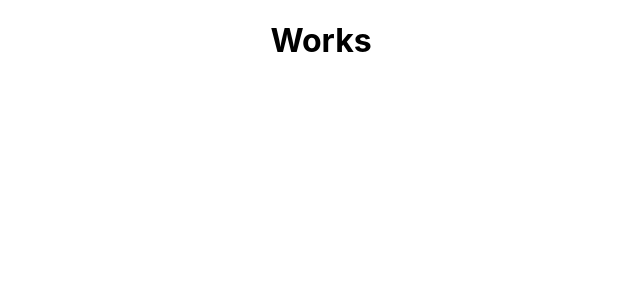
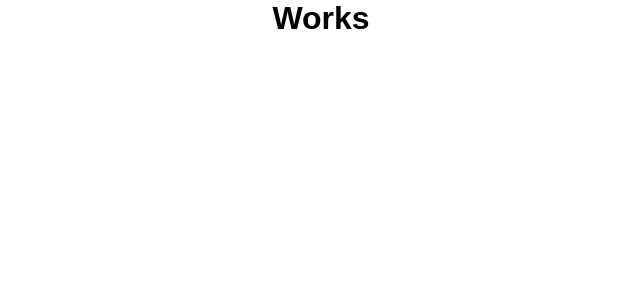
Before and after one commit to AlexSumenko/shopping-list, a React (Create React App) app: page / in a window 1280 px wide. Shown: the top 300 px of the page, without its empty margins (319-959 px from the left). Built offline with nearby package versions, Linux system fonts and the light colour scheme.

Commit message:
add fetch service and api base url

```diff
--- /dev/null
+++ b/src/assets/styles/_variables.scss
@@ -0,0 +1,9 @@
+// COLORS
+
+$shl-background-color: white;
+$shl-main-color: black;
+
+// DIMENSIONS
+
+$shl-max-body-width: 1366px;
+$shl-min-body-width: 320px;
--- a/src/index.scss
+++ b/src/index.scss
@@ -1,13 +1,18 @@
-body {
-  margin: 0;
-  font-family: -apple-system, BlinkMacSystemFont, 'Segoe UI', 'Roboto', 'Oxygen',
-    'Ubuntu', 'Cantarell', 'Fira Sans', 'Droid Sans', 'Helvetica Neue',
-    sans-serif;
-  -webkit-font-smoothing: antialiased;
-  -moz-osx-font-smoothing: grayscale;
+@import './assets/styles/variables';
+
+* {
+    margin: 0;
+    padding: 0;
+    box-sizing: border-box;
 }
 
-code {
-  font-family: source-code-pro, Menlo, Monaco, Consolas, 'Courier New',
-    monospace;
+body {
+    max-width: $shl-max-body-width;
+    min-width: $shl-min-body-width;
+    font-family: sans-serif;
+    font-size: 1rem;
+    padding: 0 1rem;
+    margin: auto;
+    background-color: $shl-background-color;
+    color: $shl-main-color;
 }
--- /dev/null
+++ b/src/utils/constants.js
@@ -0,0 +1,2 @@
+export const API_BASE_URL =
+    'https://test-shopping-list-61f37-default-rtdb.firebaseio.com/';
```
Also changed, not shown: src/utils/fetch.js (added, +18 -0 lines).
